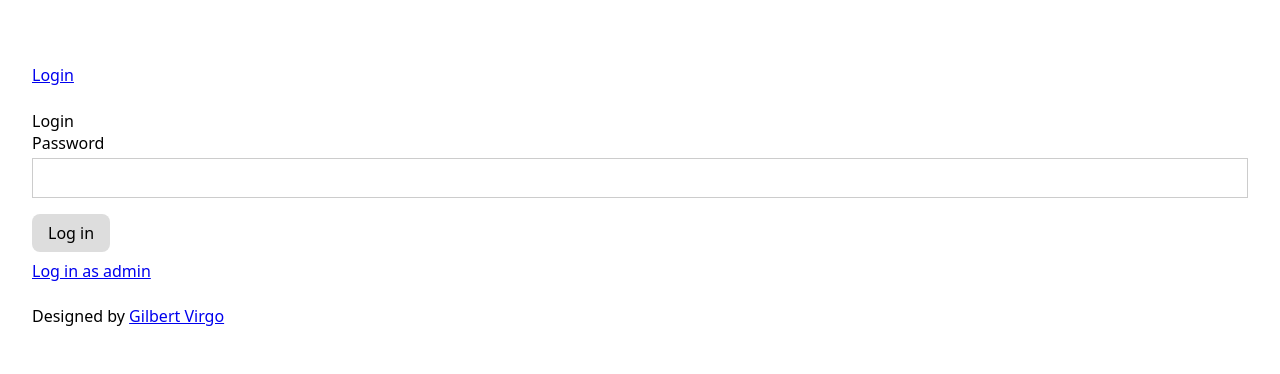
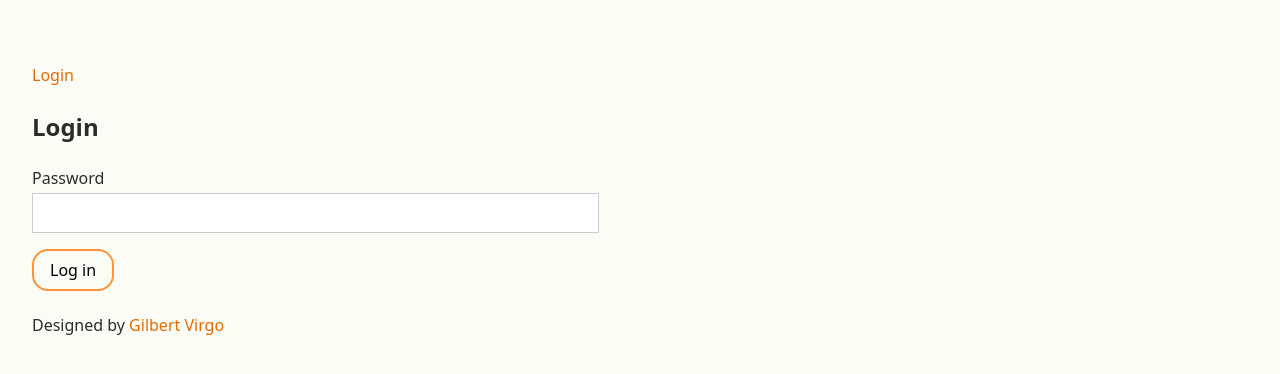
Before and after one commit to gilbertVirgo/vpcc-calendar, a React (Create React App) app: page /login in a window 1280 px wide. Shown: the top 374 px of the page. Built offline with nearby package versions, Linux system fonts and the light colour scheme; a web font is replaced by a local one.

Commit message:
Colour & design fixup

```diff
--- a/src/components/CalendarGrid.js
+++ b/src/components/CalendarGrid.js
@@ -118,9 +118,9 @@ export default function CalendarGrid({
 				>
 					←
 				</button>
-				<h3 className="calendar__header-title">
+				<h2 className="calendar__header-title">
 					{current.format("MMMM YYYY")}
-				</h3>
+				</h2>
 				<button onClick={onNext} aria-label="Next month">
 					→
 				</button>
--- a/src/index.scss
+++ b/src/index.scss
@@ -66,6 +66,22 @@ $breakpoints: (
 	}
 }
 
+/* Color variables */
+$color--darkest: hsl(0, 0%, 17%);
+$color--darker: hsl(8, 6%, 27.1%);
+$color--dark: hsl(15, 12.5%, 37.3%);
+$color--medium-dark: hsl(22.5, 18.8%, 47.4%);
+$color--neutral: hsl(30, 25%, 57.5%);
+$color--medium-light: hsl(37.5, 31.3%, 67.6%);
+$color--light: hsl(45, 37.5%, 77.8%);
+$color--lighter: hsl(52.5, 43.8%, 87.9%);
+$color--lightest: hsl(60, 50%, 98%);
+
+$color--orange: hsl(28, 100%, 60%);
+$color--orange-dark: hsl(28, 100%, 45%);
+$color--eggshell: hsl(60, 50%, 98%);
+$color--eggshell-transparent: hsla(60, 50%, 98%, 0);
+
 * {
 	font: unset;
 	font-family: "area-inktrap", system-ui, -apple-system, BlinkMacSystemFont,
@@ -75,8 +91,23 @@ $breakpoints: (
 	padding: unset;
 }
 
+a {
+	text-decoration: none;
+	color: $color--orange-dark;
+}
+
+body,
+html {
+	background-color: $color--lightest;
+	color: $color--darkest;
+}
+
 main {
 	padding: 4rem 2rem;
+}
+
+input {
+	max-width: 60ch;
 }
 
 p {
@@ -88,6 +119,11 @@ p {
 	}
 }
 
+h2 {
+	font-size: 1.5rem;
+	font-weight: bold;
+}
+
 h3 {
 	font-size: 1.125rem;
 	font-weight: bold;
@@ -97,11 +133,11 @@ button,
 .button {
 	cursor: pointer;
 	appearance: none;
-	border: none;
+	border: 2px solid $color--orange;
 	background: none;
 	padding: 0.5rem 1rem;
-	border-radius: 0.5rem;
-	background-color: #dddddd;
+	border-radius: 1rem;
+	background-color: $color--lightest;
 }
 
 /* Calendar grid basics (minimal styling) */
@@ -132,7 +168,7 @@ button,
 }
 
 .calendar__cell {
-	background-color: #eeeeee;
+	border: 2px solid $color--lighter;
 
 	padding: 0.5rem;
 	box-sizing: border-box;
@@ -147,7 +183,7 @@ button,
 	padding: 0.5rem;
 	border-radius: 0.25rem;
 	box-sizing: border-box;
-	background-color: #dddddd;
+	background-color: $color--lighter;
 }
 
 /* Responsive hide utilities
--- a/src/pages/Login.js
+++ b/src/pages/Login.js
@@ -5,8 +5,8 @@ import { useHistory, useLocation } from "react-router-dom";
 import { useUser } from "../contexts/UserContext";
 
 export default function Login() {
-	// username is hidden from the UI but exists in state; default 'general'
-	const [username, setUsername] = useState("general");
+	// username is hidden from the UI and set to admin by default
+	const [username, setUsername] = useState("admin");
 	const [password, setPassword] = useState("");
 	const { error, setError, clearError } = useError();
 	const [success, setSuccess] = useState(null);
@@ -54,20 +54,14 @@ export default function Login() {
 		}
 	}
 
-	function toggleRole(e) {
-		e.preventDefault();
-		setUsername((u) => (u === "admin" ? "general" : "admin"));
-	}
-
 	return (
-		<div>
+		<>
 			<h2>Login</h2>
 
 			<form onSubmit={handleSubmit}>
 				{/* hidden username field */}
 				<input type="hidden" name="username" value={username} />
 
-				<div>
 				<label>
 					Password
 					<input
@@ -78,20 +72,11 @@ export default function Login() {
 						required
 					/>
 				</label>
-				</div>
 
 				<div>
 					<button type="submit">Log in</button>
 				</div>
 			</form>
-
-			<div style={{ marginTop: "0.5rem" }}>
-				<a href="#" onClick={toggleRole}>
-					{username === "admin"
-						? "Log in as a general user"
-						: "Log in as admin"}
-				</a>
-			</div>
-		</div>
+		</>
 	);
 }
```
Lines whose indentation alone changed are shown as unchanged.
